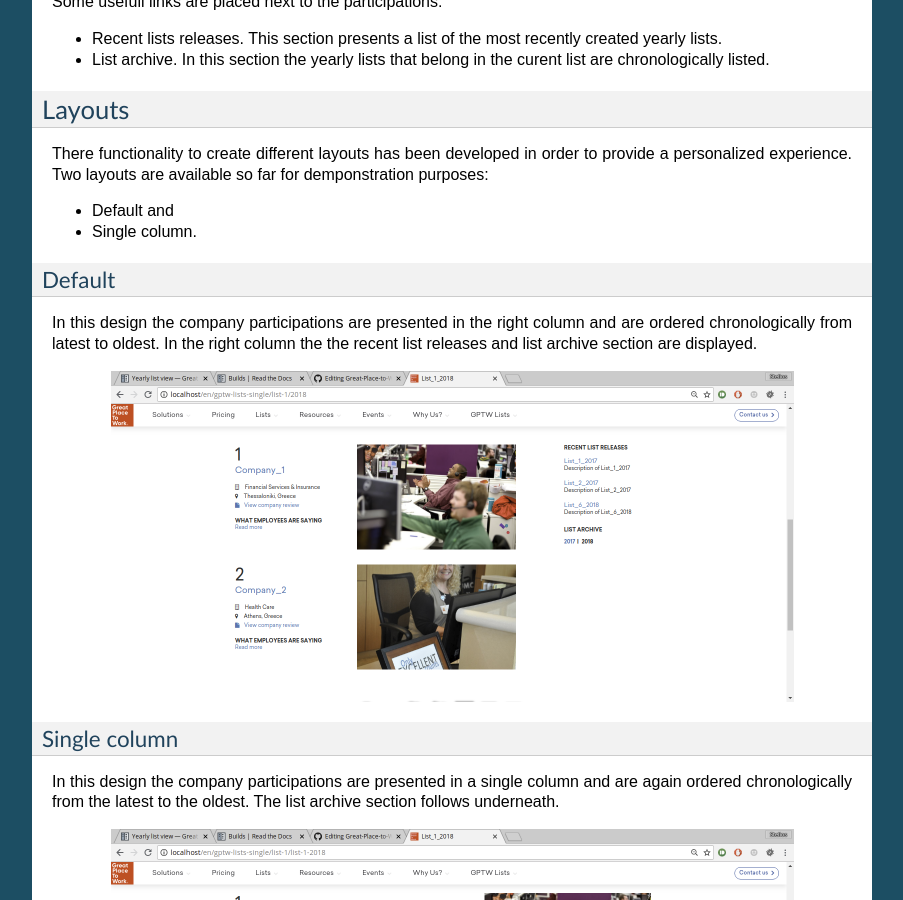
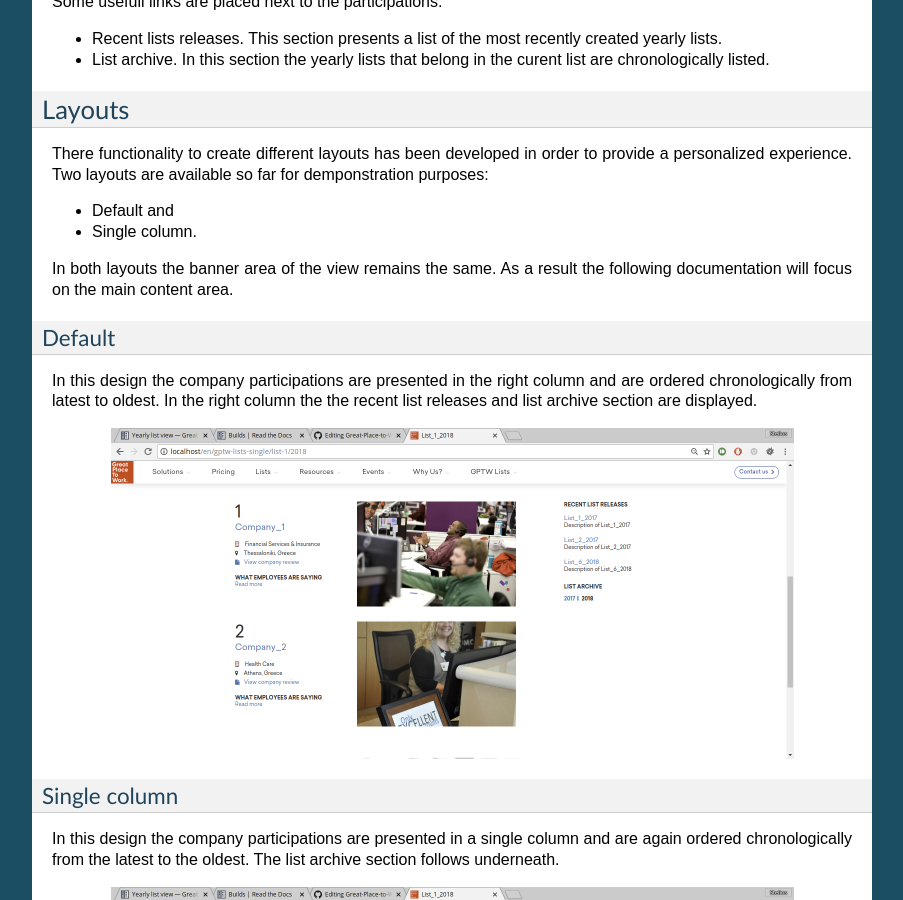
Before and after one commit to treste91/Great-Place-to-Work-Lists, a Sphinx documentation site: the page built from docs/frontend/yearly_list.rst, in a window 1280 px wide and 900 px high, scrolled down 1491 px. Shown: the whole window, without its empty margins (198-1101 px from the left). Built offline with Sphinx 7.4.7, drawn with Linux system fonts in a browser that asks for light colours.

Commit message:
Update yearly_list.rst

```diff
--- a/docs/frontend/yearly_list.rst
+++ b/docs/frontend/yearly_list.rst
@@ -76,6 +76,8 @@ Two layouts are available so far for demponstration purposes:
 
 * Single column.
 
+In both layouts the banner area of the view remains the same. As a result the following documentation will focus on the main content area.
+
 Default
 ^^^^^^^
 
```
